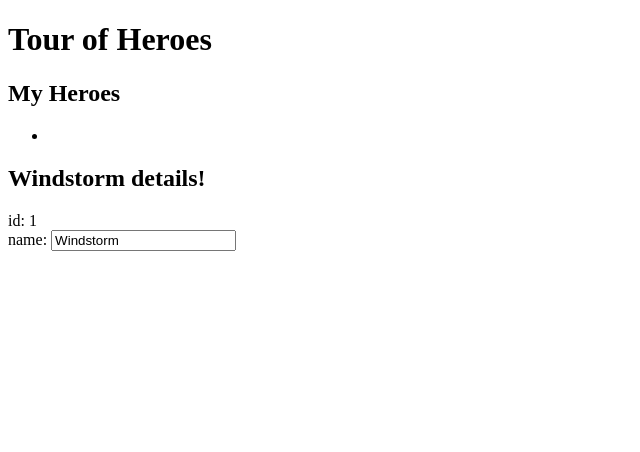
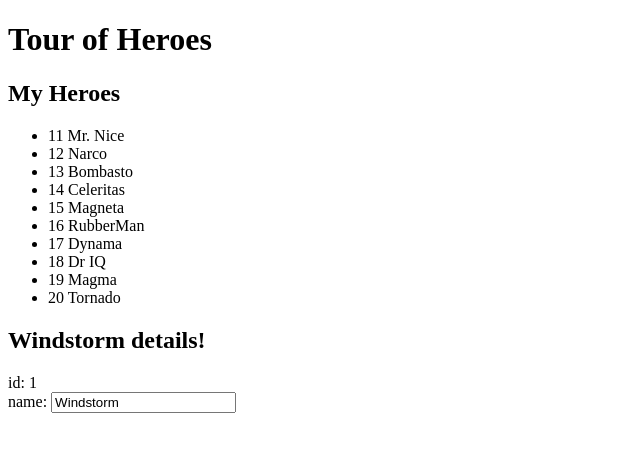
Before and after one commit to Lwyrup/Angular-toy-app, an Angular app: page / in a window 1280 px wide. Shown: the top 452 px of the page, without its empty margins (0-640 px from the left). Built offline with nearby package versions, Linux system fonts and the light colour scheme.

Commit message:
Used ngfor to output all heroes

```diff
--- a/src/app/app.component.ts
+++ b/src/app/app.component.ts
@@ -24,8 +24,8 @@
 	<h1>{{title}}</h1>
 	<h2>My Heroes</h2>
 	<ul class="heroes">
-		<li>
-			<!-- each hero goes here -->
+		<li *ngFor="let hero of heroes">
+			<span class="badge">{{hero.id}}</span> {{hero.name}}
 		</li>
 	</ul>
 	<h2>{{hero.name}} details!</h2>
```
